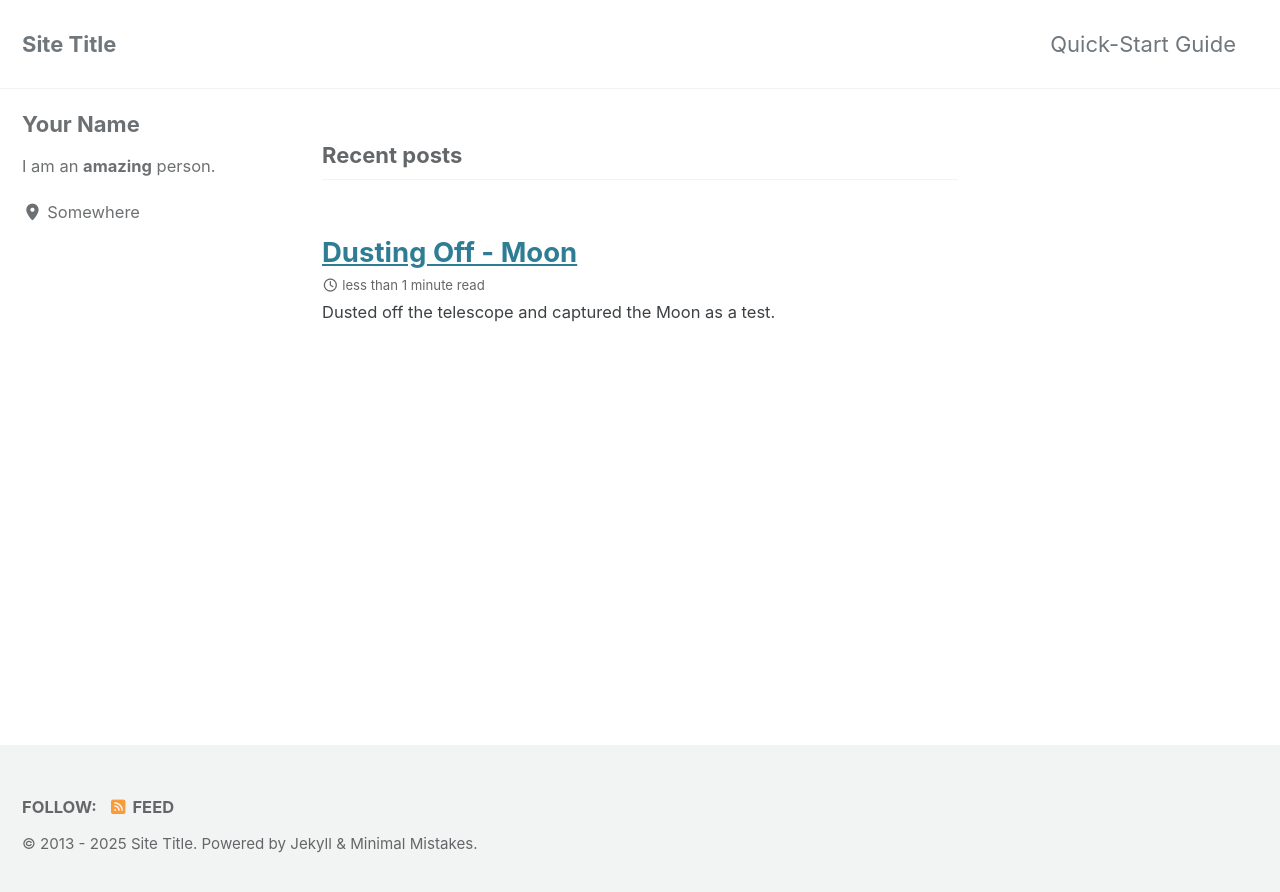
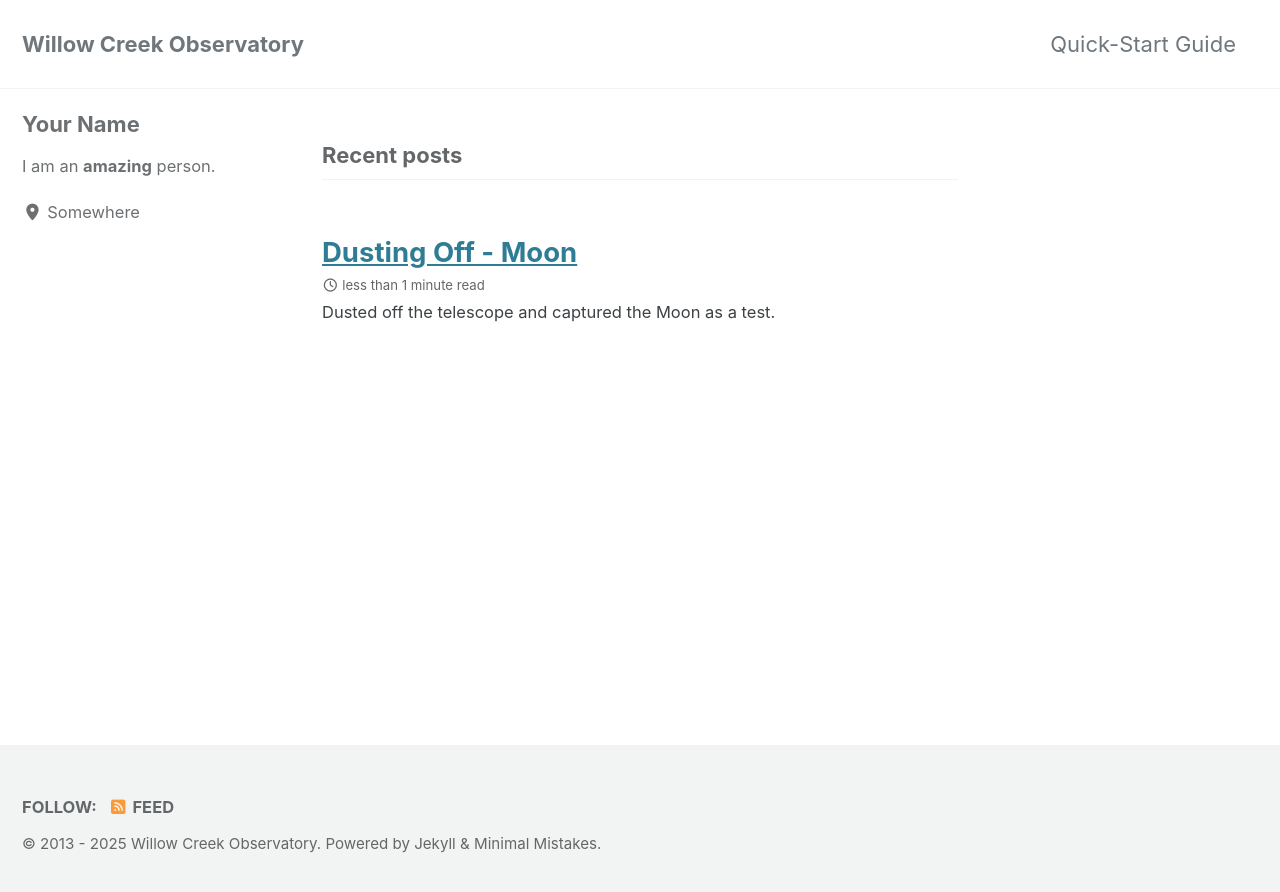
Before and after one commit to ethos101/ethos101.github.io, a Jekyll site: the page built from index.html, in a window 1280 px wide. Shown: the top 892 px of the page. Built offline with Jekyll 4.4.1, drawn with Linux system fonts in a browser that asks for light colours; cached includes are drawn as plain includes; the list of posts is cut into pages by our own code.

Commit message:
Update _config.yml

```diff
--- a/_config.yml
+++ b/_config.yml
@@ -17,10 +17,10 @@
 # Site Settings
 locale                   : "en-US"
 rtl                      : # true, false (default) # turns direction of the page into right to left for RTL languages
-title                    : "Site Title"
+title                    : "Willow Creek Observatory"
 title_separator          : "-"
 subtitle                 : # site tagline that appears below site title in masthead
-name                     : "Your Name"
+name                     : "WCO web log"
 description              : "An amazing website."
 url                      : # the base hostname & protocol for your site e.g. "https://mmistakes.github.io"
 baseurl                  : # the subpath of your site, e.g. "/blog"
```
